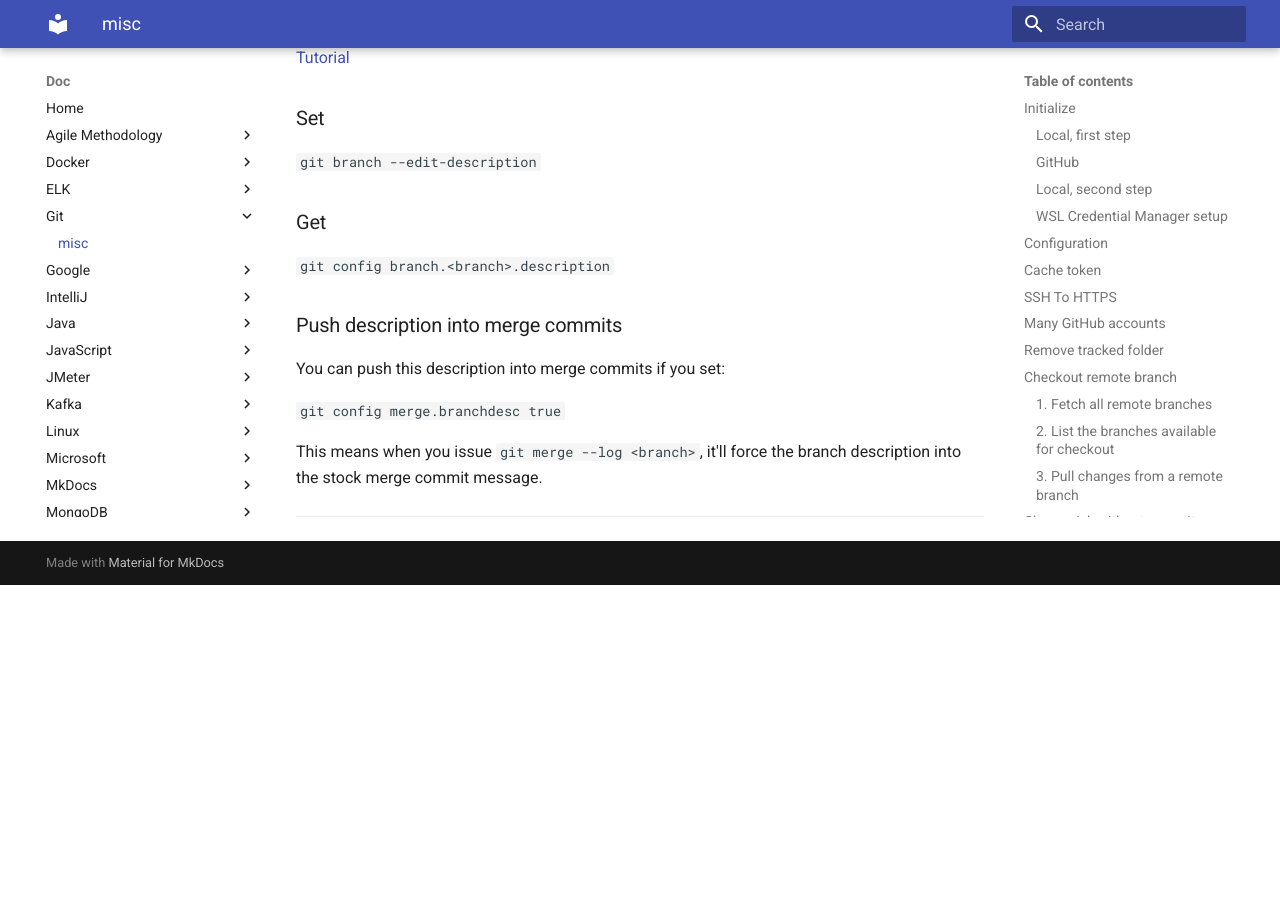
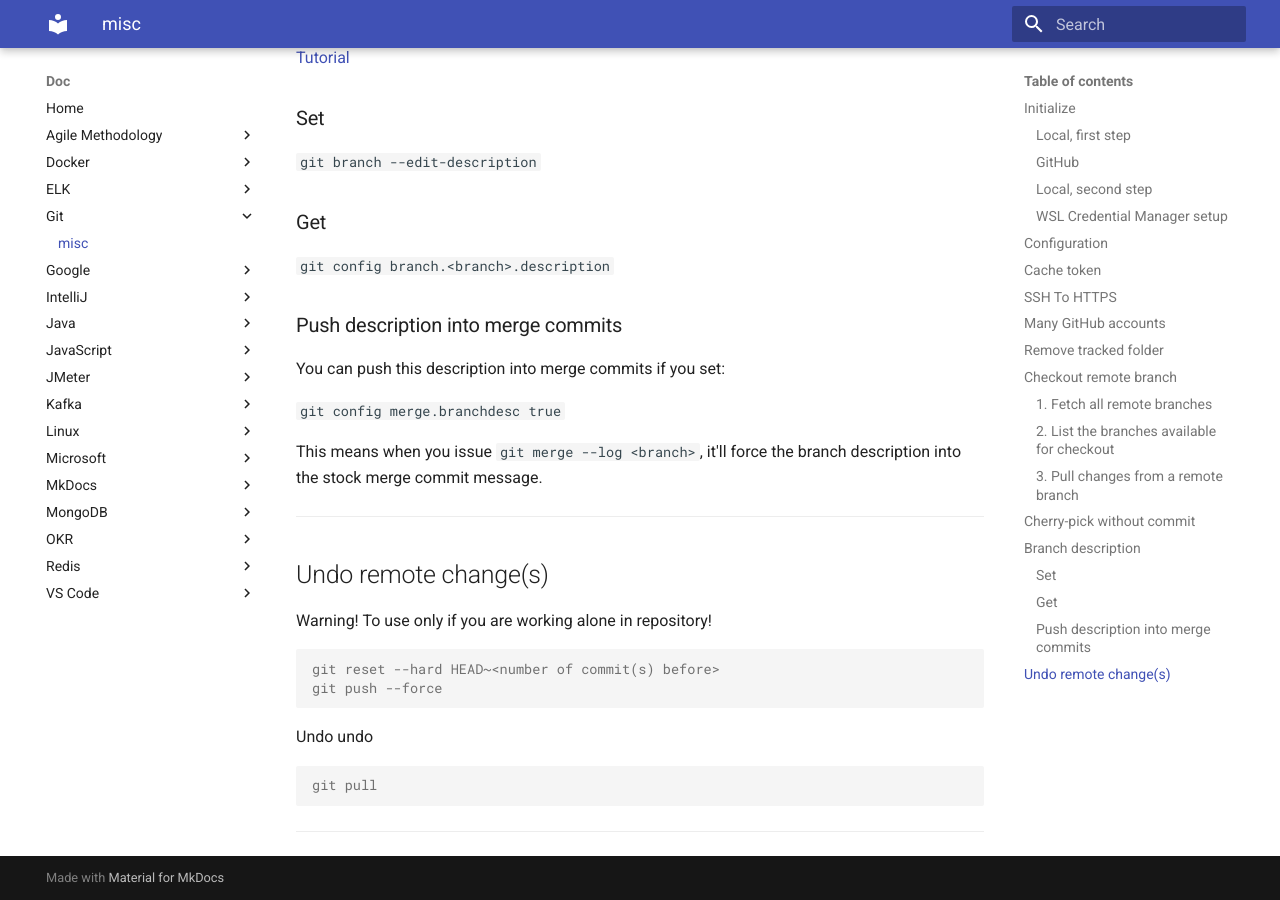
Before and after one commit to oldu73/doc, an MkDocs documentation site: the page built from docs/git/misc.md, in a window 1280 px wide and 900 px high, scrolled down 3210 px. Built offline with MkDocs 1.6.1 and Material for MkDocs 9.7.7, drawn with Linux system fonts in a browser that asks for light colours; before the commit the page ends 3795 px from its top, so only the background shows below that.

Commit message:
git misc undo remote change(s)

````diff
--- a/docs/git/misc.md
+++ b/docs/git/misc.md
@@ -168,3 +168,20 @@ You can push this description into merge commits if you set:
 This means when you issue `git merge --log <branch>`, it'll force the branch description into the stock merge commit message.
 
 ***
+
+## Undo remote change(s)
+
+Warning! To use only if you are working alone in repository!
+
+```console
+git reset --hard HEAD~<number of commit(s) before>
+git push --force
+```
+
+Undo undo
+
+```console
+git pull
+```
+
+***
````
